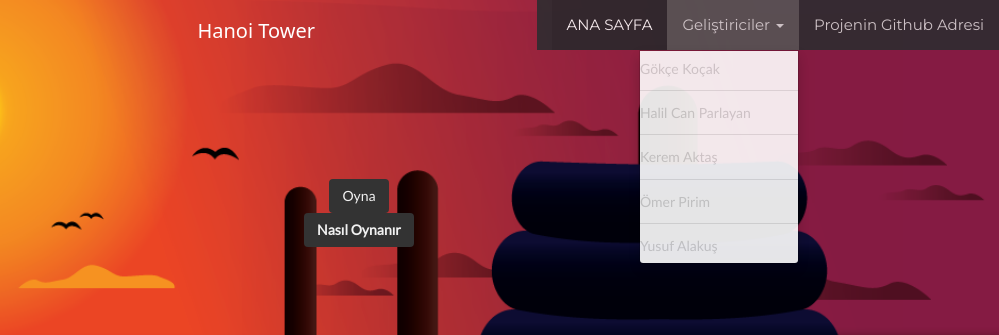
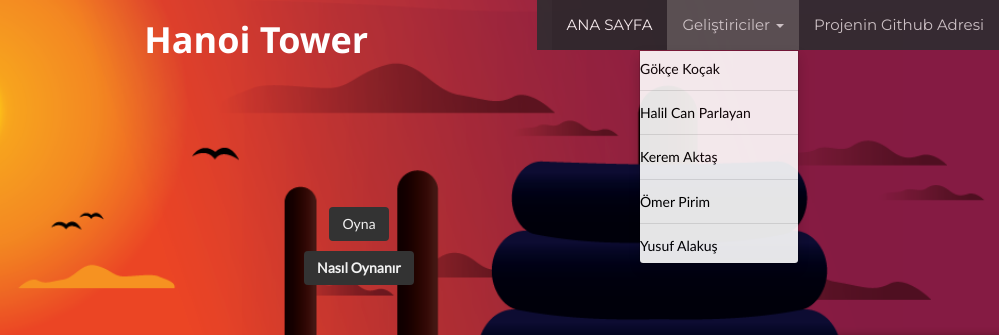
Before and after one commit to CanParlayan/ProcatHanoiGameProject, a website: page index.html in a window 1280 px wide. Both pictures are taken after a click on the link "Geliştiriciler". Shown: the top 335 px of the page, 281-1280 px from the left. Drawn offline with nearby package versions, Linux system fonts and the light colour scheme.

Commit message:
Update index.html

```diff
--- a/index.html
+++ b/index.html
@@ -14,6 +14,7 @@
 </head>
 <body id="hanoi" data-spy="scroll" data-target=".navbar" data-offset="50">
 <a class="navbar-brand" href="https://www.callcenterhotel.com/"><img src="./assets/Logo-1.png" alt="logo"></a>
+
 <nav class="navbar navbar-default navbar-fixed-top">
 
 
@@ -26,12 +27,12 @@
         <li class="dropdown">
           <a class="dropdown-toggle" data-toggle="dropdown" href="#">Geliştiriciler
             <span class="caret"></span></a>
-          <ul class="dropdown-menu">
+          <ul style="color:black" class="dropdown-menu">
             <li>Gökçe Koçak</li>
             <div class="divider"></div>
             <li>Halil Can Parlayan</li>
             <div class="divider"></div>
-            <li>Kerem Aktaş</li>
+            <li >Kerem Aktaş</li>
             <div class="divider"></div>
             <li>Ömer Pirim</li>
             <div class="divider"></div>
@@ -42,15 +43,18 @@
       </ul>
     </div>
   </div>
+
 </nav>
+
 <div id="buttons" class="container text-center">
-  <h3 style="color:white; font-size:20px; font-weight:5px; font-family:system-ui, -apple-system, BlinkMacSystemFont, 'Segoe UI', Roboto, Oxygen, Ubuntu, Cantarell, 'Open Sans', 'Helvetica Neue', sans-serif">Hanoi Tower</h3>
+  <h1 style="color:white;font-weight:bold; font-family:'Segoe UI', Tahoma, Geneva, Verdana, sans-serif;"">Hanoi Tower</h3>
   <br>
   <div class="row">
     <div class="col-sm-4">
     </div>
-    <div style="padding-top: 100px" class="col-sm-4">
-      <div id="playButton">
+    <div style="padding-top: 100px" class="col-sm-4 text-center">
+
+      <div style="padding-top:10px" id="playButton">
         <a href="#playToggle" data-toggle="collapse">
           <button type="button" class="btn">Oyna</button>
         </a>
@@ -60,7 +64,7 @@
         <a href="multiplayer.html"><button class="btn"><strong>Çok Oyunculu</strong></button></a>
 
       </div>
-      <div class="howToPlayButton">
+      <div style="padding-top:10px" class="howToPlayButton">
         <button class="btn" data-toggle="modal" data-target="#myModal"><strong>Nasıl Oynanır</strong></button>
       </div>
     </div>
@@ -89,10 +93,10 @@
 if(/Android|webOS|iPhone|iPad|iPod|BlackBerry|BB|PlayBook|IEMobile|Windows Phone|Kindle|Silk|Opera Mini/i.test(navigator.userAgent)){
     if (screen.availHeight> screen.availWidth) {
   alert("Lütfen Cihazınızı Yatay Konuma Getiriniz")
-  document.getElementByClassName("body").style.display = "none";
+  document.getElementsByClassName("body").style.display = "none";
 }
 else{
-  document.getElementByClassName("body").style.display = "block";
+  document.getElementsByClassName("body").style.display = "block";
 }
   }
 
```
